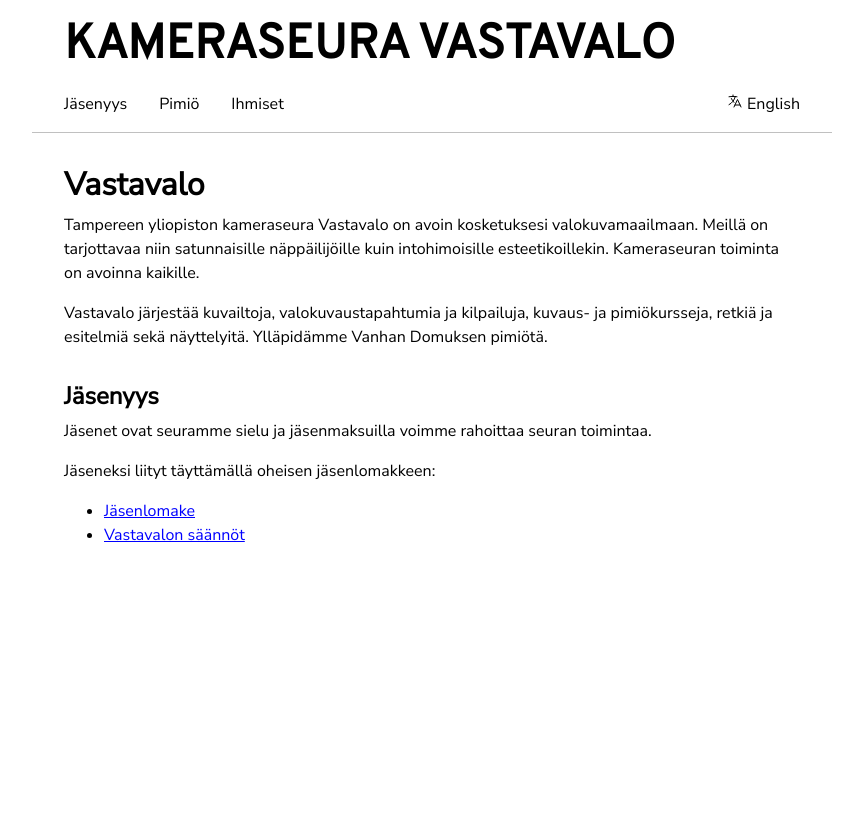
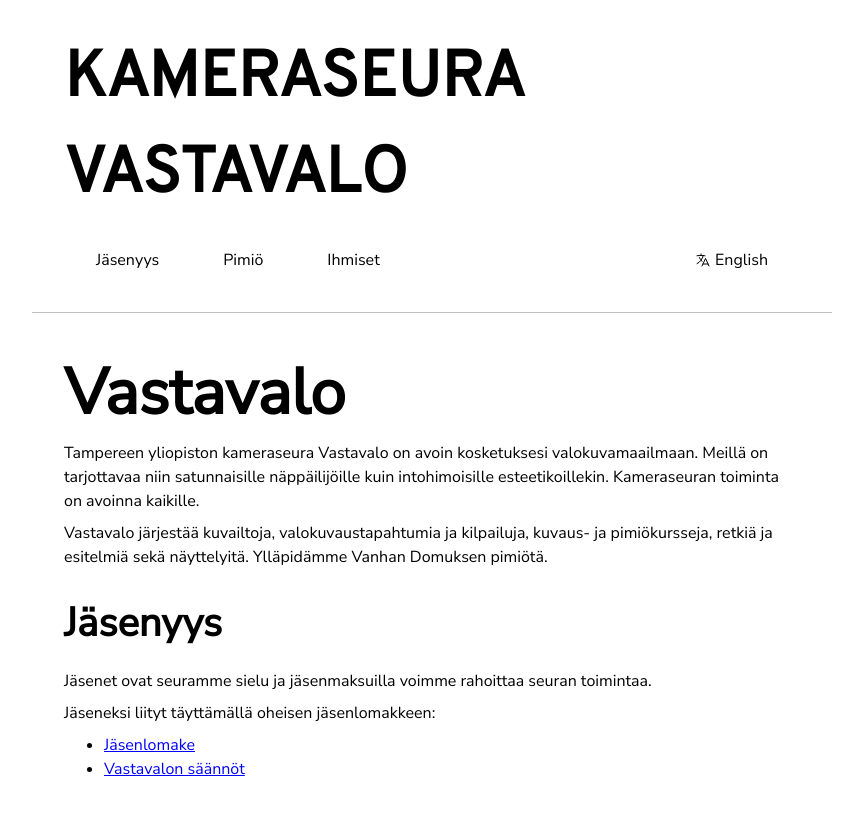
Before and after one commit to vastavalo/vastavalo-website, an Astro site: page / in a window 1280 px wide. Shown: the whole page, without its empty margins (208-1071 px from the left). Built offline with nearby package versions, Linux system fonts and the light colour scheme; Astro itself is replaced by a stand-in of ours.

Commit message:
Update styles

```diff
--- a/src/components/Header.astro
+++ b/src/components/Header.astro
@@ -33,7 +33,7 @@ const href = (url: string) => "/vastavalo-website" + url;
 ---
 
 <header>
-  <h1 class="brand">{links.logo.label} Vastavalo</h1>
+  <div class="brand">{links.logo.label} Vastavalo</div>
   <nav>
     {links.pages.map((page) => <a href={href(page.url)}>{page.label}</a>)}
     <a href={href(links.lang.url)}>
--- a/src/styles/global.css
+++ b/src/styles/global.css
@@ -44,36 +44,29 @@ main {
   padding: 2rem;
 }
 
-h1,
-h2,
-h3,
-h4 {
-  margin-top: 2rem;
-  margin-bottom: 0.5rem;
-  font-family: "Nunito Sans", sans-serif;
-  font-weight: 600;
-  line-height: 1.25;
-}
-
 h1 {
-  margin-top: 0;
-  font-size: 2rem;
+  font-size: 4rem;
 }
 
 h2 {
-  font-size: 1.5rem;
+  font-size: 2.5rem;
+  margin-top: 1.5rem;
+  margin-bottom: 1rem;
 }
 
 h3 {
-  font-size: 1.25rem;
+  font-size: 1.5rem;
+  font-weight: 700;
+  margin-top: 1.33rem;
+  margin-bottom: 1rem;
 }
 
 h4 {
-  font-size: 1.2rem;
+  font-weight: 700;
 }
 
 p {
-  margin-bottom: 1rem;
+  margin-bottom: 0.5rem;
 }
 
 a {
@@ -100,7 +93,7 @@ thead th {
 }
 
 header {
-  padding: 1rem 2rem;
+  padding: 2rem 2rem 1rem;
   border-bottom: 1px solid var(--border-color);
 }
 
@@ -115,11 +108,16 @@ header {
 nav {
   display: flex;
   flex-direction: column;
-  gap: 2rem;
   align-items: center;
+  gap: 1rem;
+  padding: 1rem;
 }
 
 nav a {
+  display: flex;
+  align-items: center;
+  gap: 0.25rem;
+  padding: 0.5rem 1rem;
   color: var(--nav-color);
   text-decoration: none;
   white-space: nowrap;
@@ -134,12 +132,12 @@ nav a {
 @media screen and (min-width: 640px) {
   .brand {
     text-align: left;
-    font-size: 3rem;
-    margin-bottom: 1rem;
+    font-size: 4rem;
   }
 
   nav {
     flex-direction: row;
+    gap: 2rem;
   }
 
   nav a:last-of-type {
```
